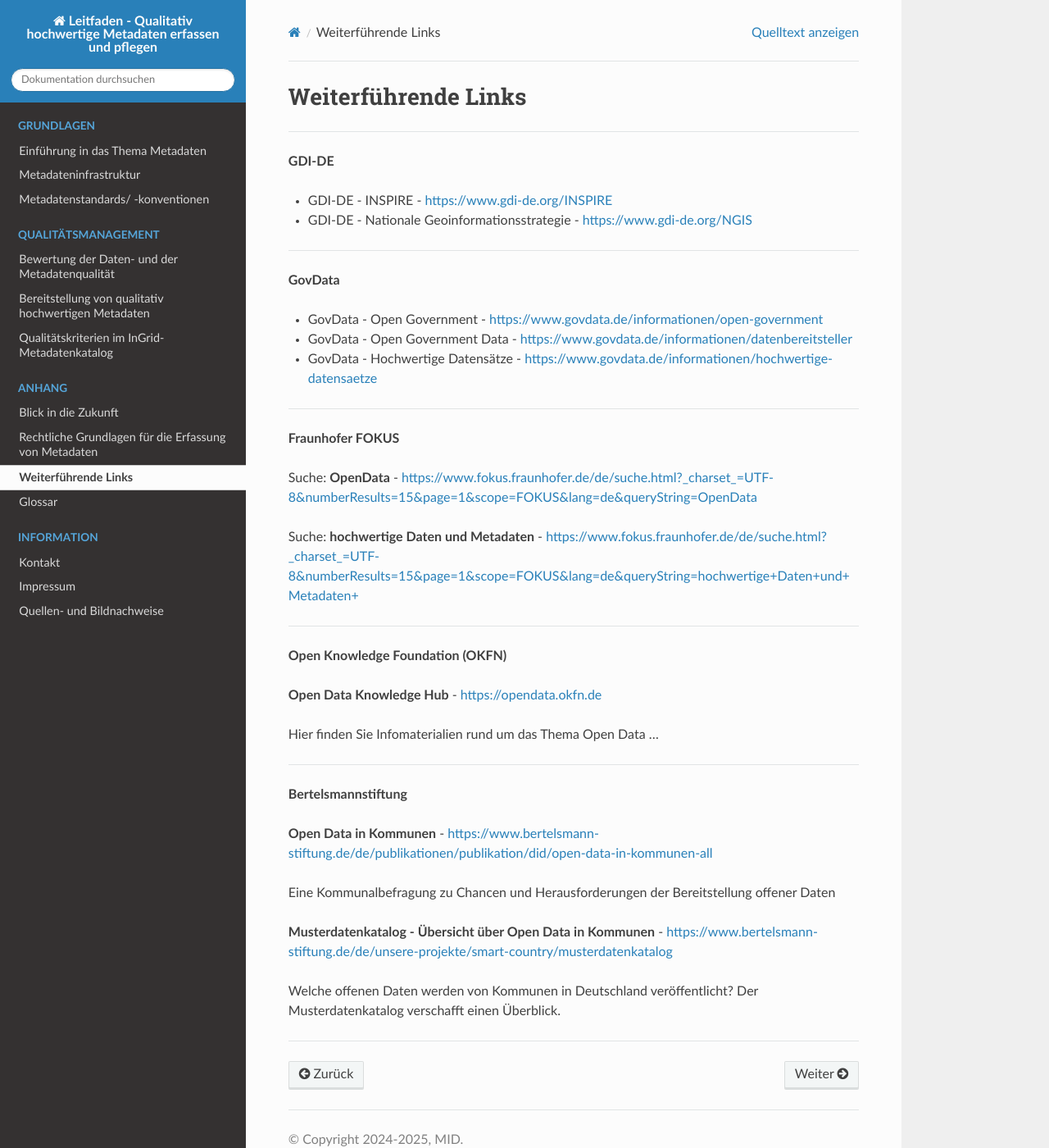
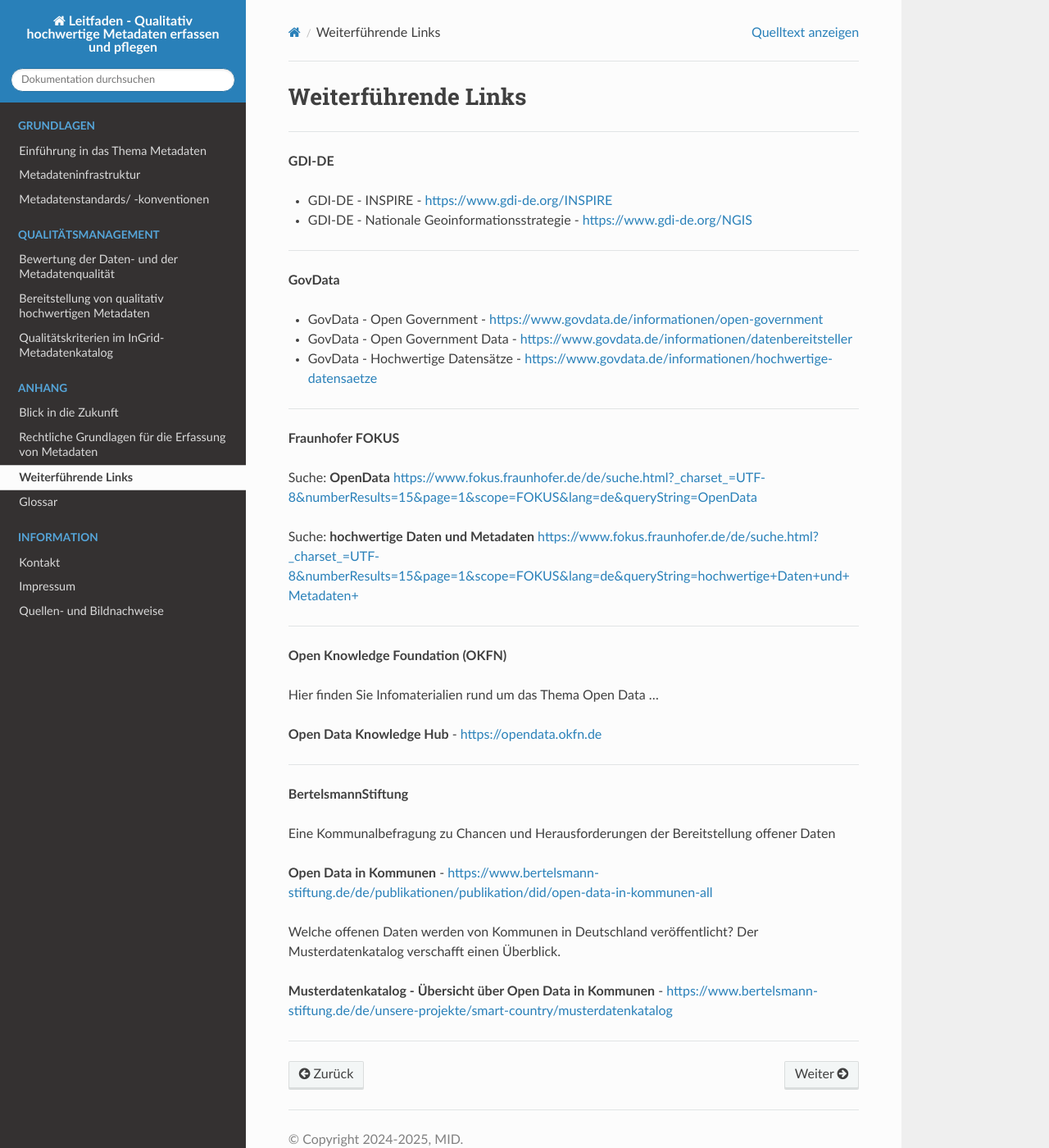
Before and after one commit to tomiwo/ingrid-mdk-st-high-quality-metadata, a Sphinx documentation site: the page built from docs/anhang/links.rst, in a window 1280 px wide and 1400 px high. Shown: the whole window at 82% size. Built offline with Sphinx 7.4.7 and the Read the Docs theme 3.1.0, drawn with Linux system fonts in a browser that asks for light colours.

```diff
--- a/docs/anhang/links.rst
+++ b/docs/anhang/links.rst
@@ -22,28 +22,31 @@ Weiterführende Links
 
 **Fraunhofer FOKUS**
 
-Suche: **OpenData** - https://www.fokus.fraunhofer.de/de/suche.html?_charset_=UTF-8&numberResults=15&page=1&scope=FOKUS&lang=de&queryString=OpenData
+Suche: **OpenData**
+https://www.fokus.fraunhofer.de/de/suche.html?_charset_=UTF-8&numberResults=15&page=1&scope=FOKUS&lang=de&queryString=OpenData
 
-Suche: **hochwertige Daten und Metadaten** - https://www.fokus.fraunhofer.de/de/suche.html?_charset_=UTF-8&numberResults=15&page=1&scope=FOKUS&lang=de&queryString=hochwertige+Daten+und+Metadaten+
+Suche: **hochwertige Daten und Metadaten**
+https://www.fokus.fraunhofer.de/de/suche.html?_charset_=UTF-8&numberResults=15&page=1&scope=FOKUS&lang=de&queryString=hochwertige+Daten+und+Metadaten+
 
 -----------------------------------------------------------------------------
 
 **Open Knowledge Foundation (OKFN)**
 
+Hier finden Sie Infomaterialien rund um das Thema Open Data ...
+
 **Open Data Knowledge Hub** - https://opendata.okfn.de
-
-Hier finden Sie Infomaterialien rund um das Thema Open Data ...
 
 ------------------------------------------------------------------------------
 
-**Bertelsmannstiftung**
+**BertelsmannStiftung**
+
+Eine Kommunalbefragung zu Chancen und Herausforderungen der Bereitstellung offener Daten
 
 **Open Data in Kommunen** - https://www.bertelsmann-stiftung.de/de/publikationen/publikation/did/open-data-in-kommunen-all
 
-Eine Kommunalbefragung zu Chancen und Herausforderungen der Bereitstellung offener Daten
+
+Welche offenen Daten werden von Kommunen in Deutschland veröffentlicht? Der Musterdatenkatalog verschafft einen Überblick.
 
 **Musterdatenkatalog - Übersicht über Open Data in Kommunen** - https://www.bertelsmann-stiftung.de/de/unsere-projekte/smart-country/musterdatenkatalog
 
-Welche offenen Daten werden von Kommunen in Deutschland veröffentlicht? Der Musterdatenkatalog verschafft einen Überblick.
-
 ------------------------------------------------------------------------------
```
